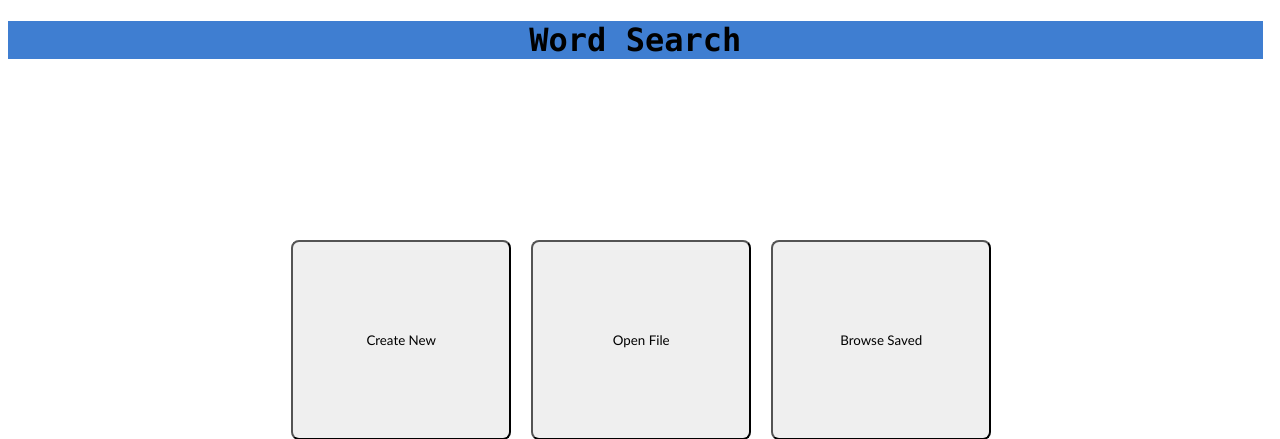
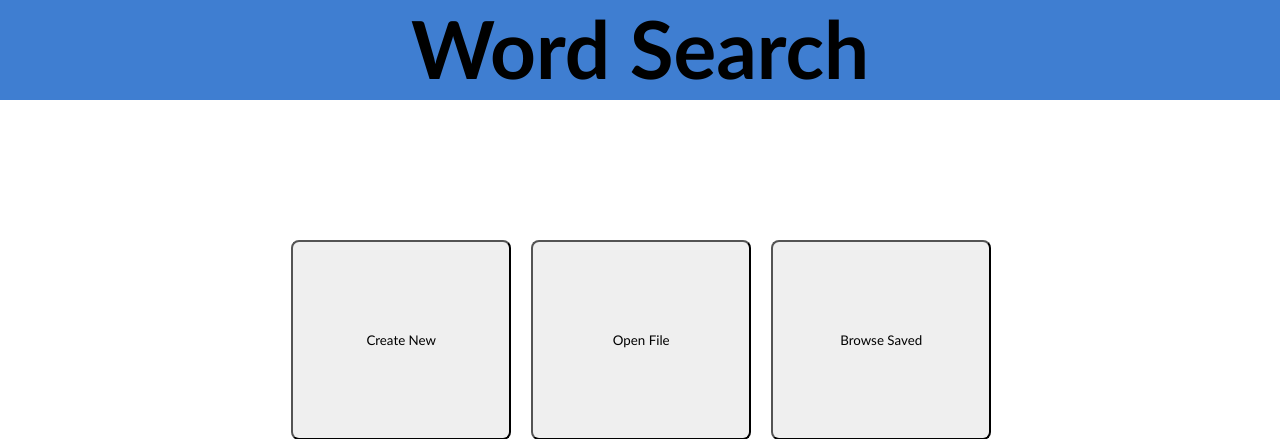
Before and after one commit to BanjoTheBot/word-search-game, a Flask app: page / in a window 1280 px wide. Shown: the top 439 px of the page. Run offline with Flask 2, Linux system fonts and the light colour scheme.

Commit message:
Did some stuff Also idk why it says lucas did the last commit i think he did something when he was helping me fix a push issue

```diff
--- a/static/style.css
+++ b/static/style.css
@@ -1,3 +1,5 @@
+/* I swear to god I wouldn't be able to do any good web design if it weren't for W3Schools */
+
 html, body {
     width: 99%;
     height: 100%;
@@ -14,7 +16,10 @@ html, body {
 .head {
     background-color: rgb(63, 126, 209);
     width: 100%;
-    /*TODO: For some reason, height keeps duplicating itself and being annoying*/
+    height: 100px;
+    position: absolute;
+    top: -54px;
+    left: 0%;
 }
 
 /*Used so that the buttons are placed how I like them*/
--- a/templates/index.html
+++ b/templates/index.html
@@ -9,8 +9,7 @@
 </head>
 <body>
 <!--    I don't care what the IDE says, I don't care what the internet says, I will not stp using the center tag-->
-    <center><h1 style = "font-family: Consolas;" class="head">Word Search</h1></center>
-<div class="head"></div>
+    <center><h1 style="font-family: Trebuchet MS; font-size: 80px;" class="head">Word Search</h1></center>
 
 <div class = "grid-container">
     <center><div class="grid-item"><button class = button>Create New</button></div></center>
```
